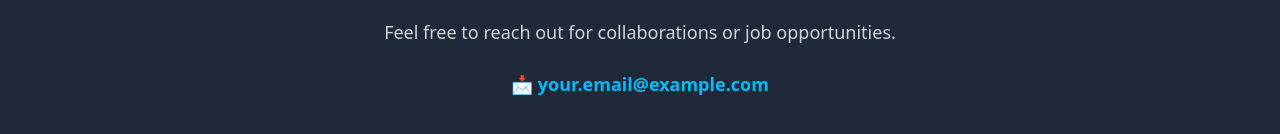
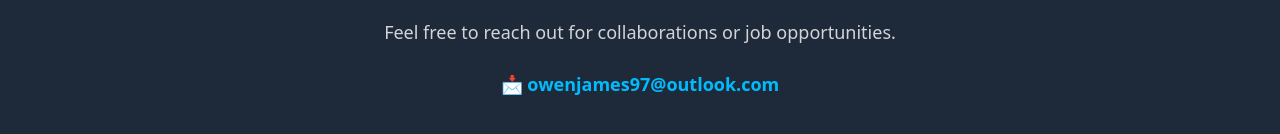
Before and after one commit to Ojay97-hub/portfolio-5p, a React (Vite) app in the folder my-portfolio/: page / in a window 1280 px wide. Shown: the part 1102-1236 px from the top of the page. Built offline with nearby package versions, Linux system fonts and the light colour scheme; no server answers.

Commit message:
Added my linkedin url and email to contact section

```diff
--- a/my-portfolio/src/App.jsx
+++ b/my-portfolio/src/App.jsx
@@ -105,7 +105,7 @@ const App = () => {
           href="mailto:your.email@example.com"
           className="text-sky-400 text-lg mt-6 inline-block hover:text-sky-300 transition-all font-semibold"
         >
-          📩 your.email@example.com
+          📩 owenjames97@outlook.com
         </a>
       </section>
 
--- a/my-portfolio/src/components/Sidebar.jsx
+++ b/my-portfolio/src/components/Sidebar.jsx
@@ -19,7 +19,7 @@ const Sidebar = () => {
         <a href="https://github.com/Ojay97-hub" target="_blank" rel="noopener noreferrer" aria-label="GitHub Profile">
           <FaGithub className="text-2xl hover:text-sky-400 transition" />
         </a>
-        <a href="https://linkedin.com/in/your-profile" target="_blank" rel="noopener noreferrer" aria-label="LinkedIn Profile">
+        <a href="https://www.linkedin.com/in/junior-software-dev-owen-cotter" target="_blank" aria-label="LinkedIn Profile">
           <FaLinkedin className="text-2xl hover:text-sky-400 transition" />
         </a>
         <a href="https://twitter.com/your-profile" target="_blank" rel="noopener noreferrer" aria-label="Twitter Profile">
```
